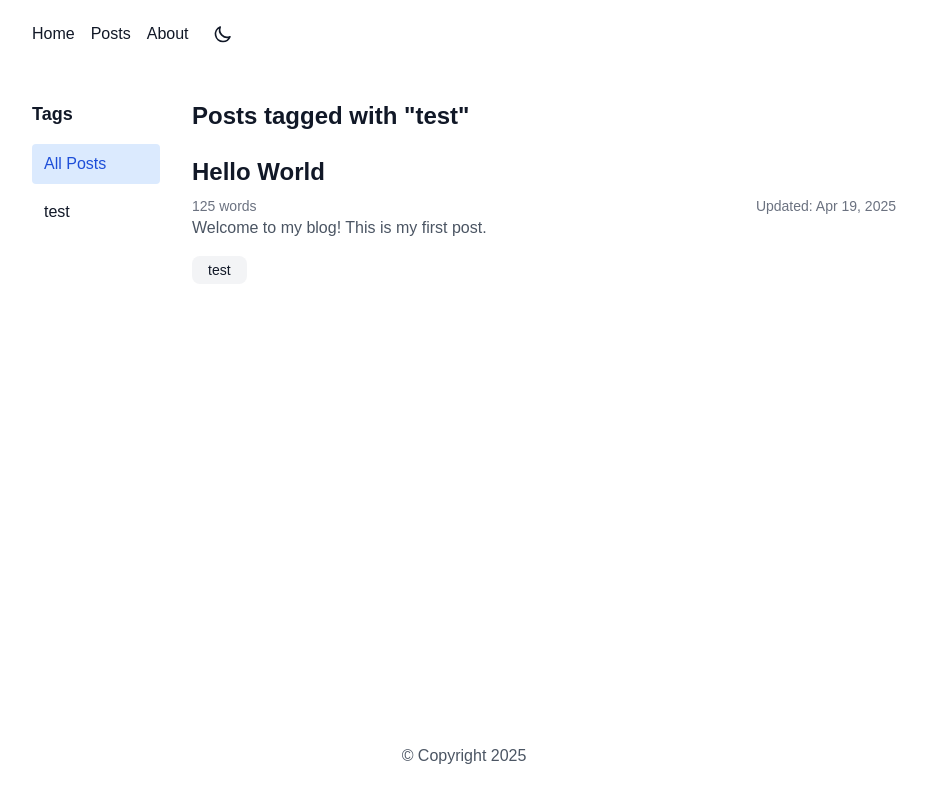
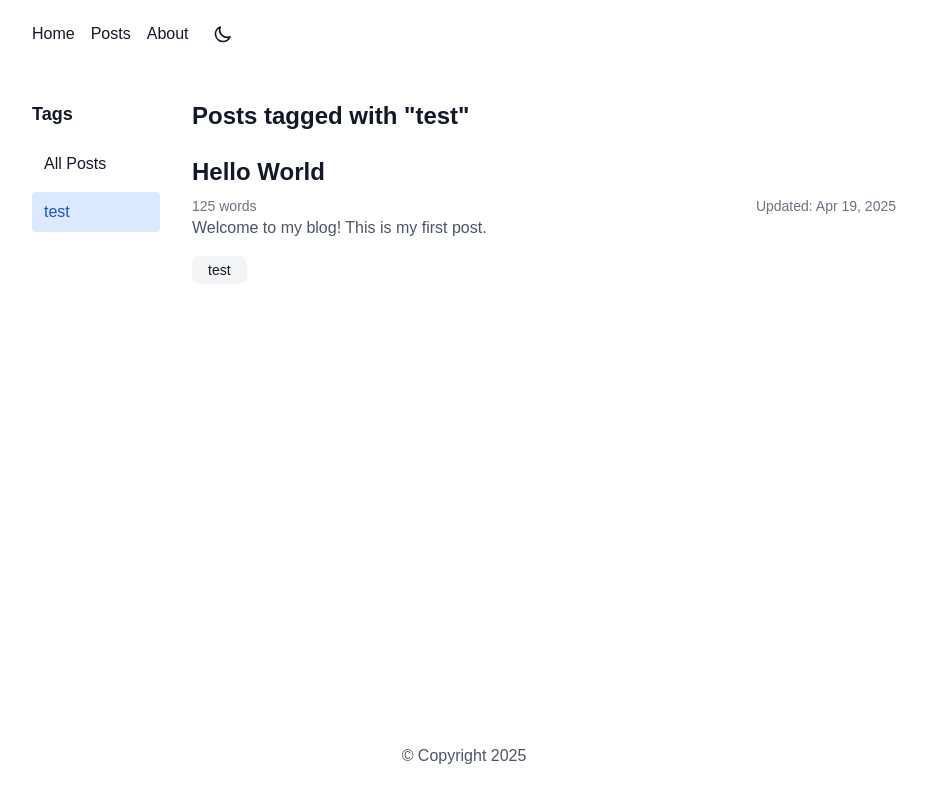
Before and after one commit to mioco/blog, a Next.js app: page /posts/test in a window 1280 px wide. Shown: the whole page, without its empty margins (176-1103 px from the left). Built offline with nearby package versions, Linux system fonts and the light colour scheme.

Commit message:
fix: tag selected action

```diff
--- a/src/app/posts/[tag]/page.tsx
+++ b/src/app/posts/[tag]/page.tsx
@@ -26,7 +26,7 @@ export default function TagPage({
   return (
     <Layout>
       <div className="flex gap-8">
-        <TagsAside allTags={allTags} />
+        <TagsAside allTags={allTags} selectedTag={params.tag} />
 
         <div className="flex-1">
           <h2 className="text-2xl font-bold mb-6">
--- a/src/components/Tag.tsx
+++ b/src/components/Tag.tsx
@@ -6,7 +6,7 @@ interface TagProps {
   className?: string;
 }
 
-export const Tag = ({ tag, href = `/posts?tag=${tag}`, className = '' }: TagProps) => {
+export const Tag = ({ tag, href = `/posts/${tag}`, className = '' }: TagProps) => {
   return (
     <Link
       href={href}
--- a/src/components/TagsAside.tsx
+++ b/src/components/TagsAside.tsx
@@ -1,4 +1,18 @@
 import Link from 'next/link';
+
+const Tag = ({ tag, selected, href }: { href?: string; tag: string; selected: boolean }) => (
+    <Link
+        key={tag}
+        href={href || `/posts/${tag}`}
+        className={`block px-3 py-2 rounded ${
+            selected
+            ? 'bg-blue-100 text-blue-700'
+            : 'hover:bg-gray-100 dark:hover:bg-gray-800'
+        }`}
+        >
+        {tag}
+    </Link>
+)
 
 export const TagsAside = ({ selectedTag, allTags }: {
     selectedTag?: string;
@@ -8,28 +22,9 @@ export const TagsAside = ({ selectedTag, allTags }: {
         <aside className="w-32">
           <h3 className="text-lg font-semibold mb-4">Tags</h3>
           <div className="space-y-2">
-            <Link
-              href="/posts"
-              className={`block px-3 py-2 rounded ${
-                !selectedTag
-                  ? 'bg-blue-100 text-blue-700'
-                  : 'hover:bg-gray-100'
-              }`}
-            >
-              All Posts
-            </Link>
+            <Tag href="/posts" tag={'All Posts'} selected={!selectedTag} />
             {allTags.map((tag) => (
-              <Link
-                key={tag}
-                href={`/posts/${tag}`}
-                className={`block px-3 py-2 rounded ${
-                  selectedTag === tag
-                    ? 'bg-blue-100 text-blue-700'
-                    : 'hover:bg-gray-100'
-                }`}
-              >
-                {tag}
-              </Link>
+              <Tag key={tag} tag={tag} selected={selectedTag === tag} />
             ))}
           </div>
         </aside>
```
